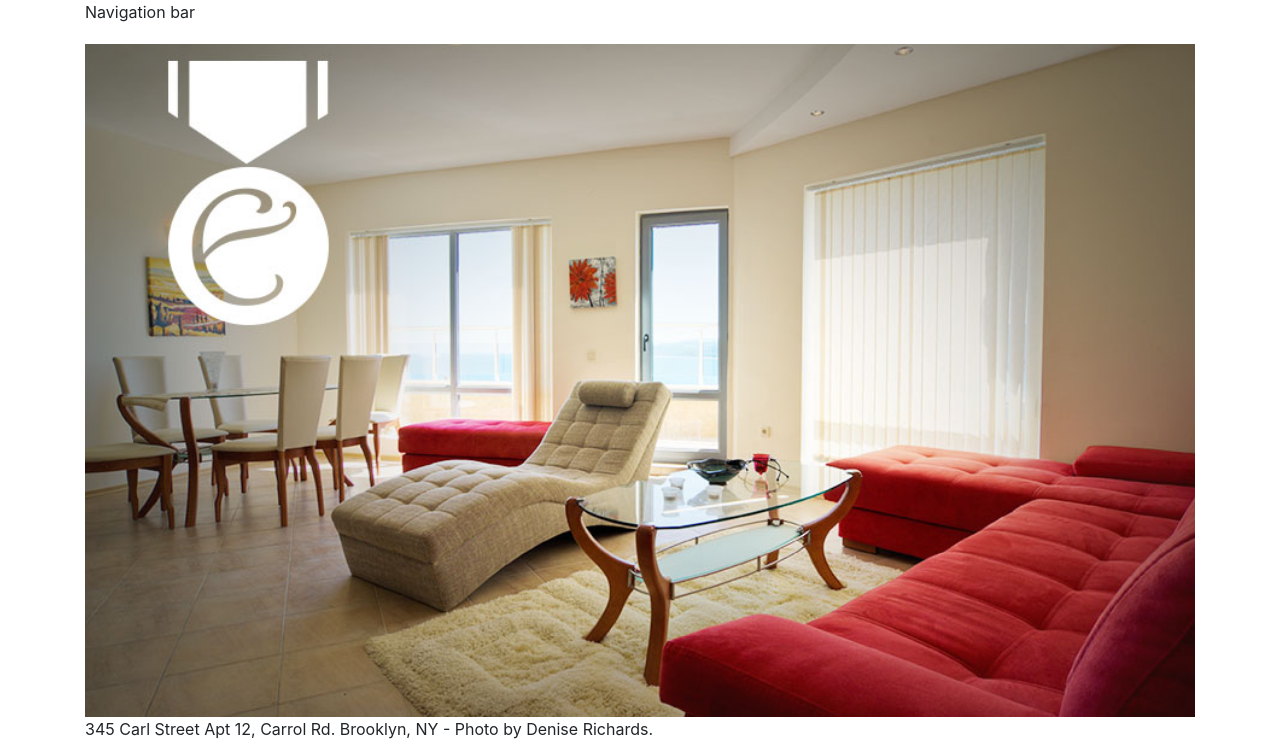
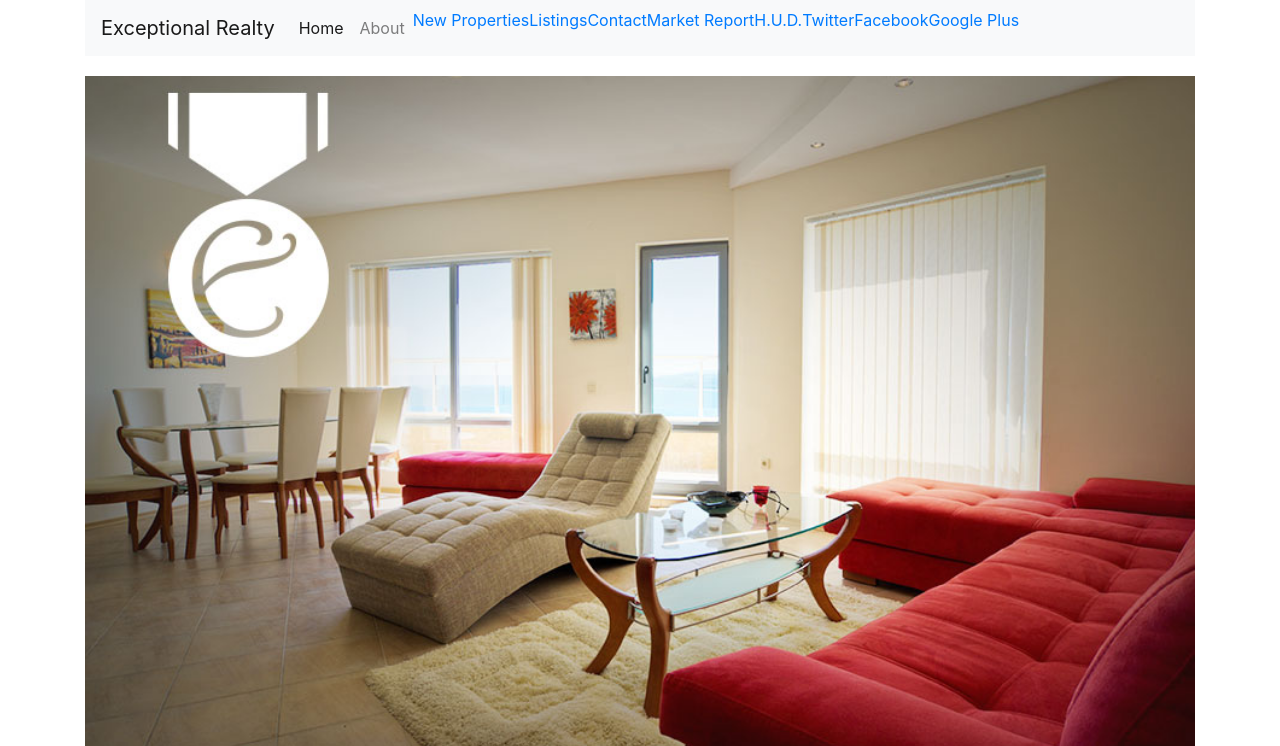
Before and after one commit to indykiss/Exceptional-realty-bootstrapped, a plain HTML site: page index.html in a window 1280 px wide. Shown: the top 746 px of the page. Drawn offline with nearby package versions, Linux system fonts and the light colour scheme.

Commit message:
finis navbar

```diff
--- a/index.html
+++ b/index.html
@@ -18,7 +18,50 @@
 
   <div class="row">
     <div class="col-sm-12">
-      Navigation bar
+      <nav class="navbar navbar-expand-lg navbar-light bg-light">
+        <a class="navbar-brand" href="#">Exceptional Realty</a>
+        <button class="navbar-toggler" type="button" data-toggle="collapse" data-target="#navbarSupportedContent" aria-controls="navbarSupportedContent" aria-expanded="false" aria-label="Toggle navigation">
+          <span class="navbar-toggler-icon"></span>
+        </button>
+
+        <div class="collapse navbar-collapse" id="navbarSupportedContent">
+          <ul class="navbar-nav mr-auto">
+            <li class="nav-item active">
+              <a class="nav-link" href="#">Home <span class="sr-only">(current)</span></a>
+            </li>
+            <li class="nav-item">
+              <a class="nav-link" href="index.html">About</a>
+            </li>
+            <li class="nav-item">
+              <a href="new-properties.html">New Properties</a>
+            </li>
+            <li class="nav-item">
+              <a href="real-estate-listings.html">Listings</a>
+            </li>
+            <li class="nav-item">
+              <a href="contact.html">Contact</a>
+            </li>
+            <li class="nav-item">
+              <a href="market-report.html">Market Report</a>
+            </li>
+            <li class="nav-item">
+              <a href="http://hud.gov" target="_blank">H.U.D.</a>
+            </li>
+           </li>
+            <li class="nav-item">
+              <a href="#" title="Twitter">Twitter</a>
+            </li>
+           </li>
+            <li class="nav-item">
+              <a href="#" title="Facebook">Facebook</a>
+            </li>
+            <li class="nav-item">
+              <a href="#" title="Google Plus">Google Plus</a>
+            </li>
+
+          </ul>
+        </div>
+      </nav>
     </div>
   </div>
 
```
Also changed, not shown: images/white-wood.jpg, 2 other files.
